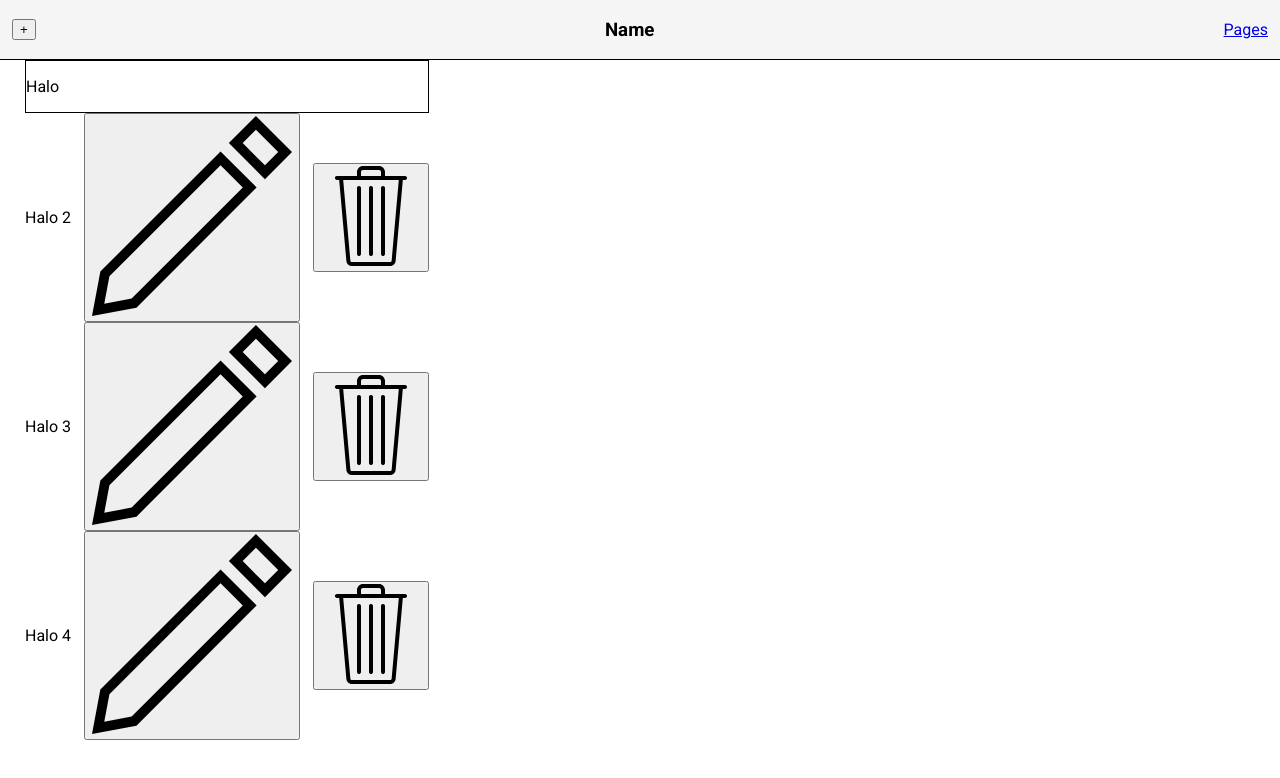
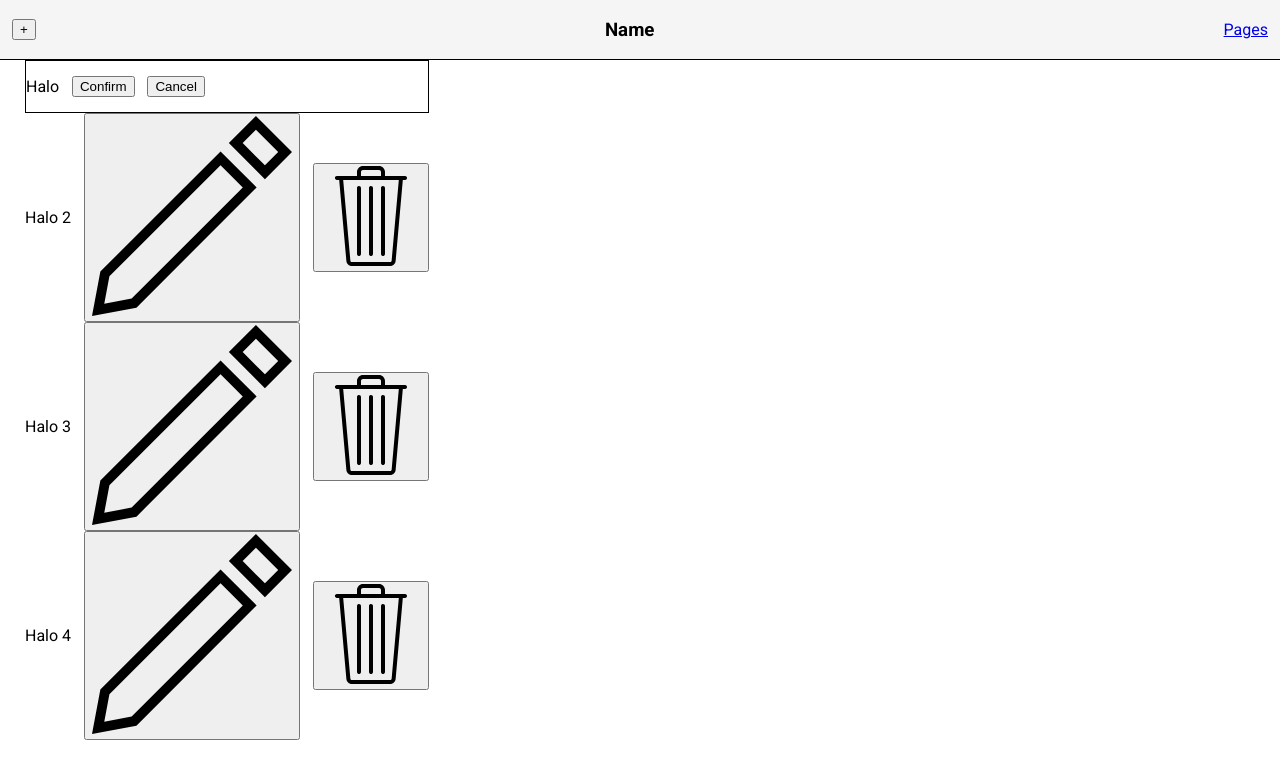
Before and after one commit to lekcik/websiteBuilder, a React (Vite) app in the folder websiteBuilder/: page /builder in a window 1280 px wide. Both pictures are taken after a click on the button 178 px from the left and 164 px from the top of the page. Shown: the top 778 px of the page. Built offline with nearby package versions, Linux system fonts and the light colour scheme.

Commit message:
cancel edit func added

```diff
--- a/websiteBuilder/src/components/UI/PagePrev.jsx
+++ b/websiteBuilder/src/components/UI/PagePrev.jsx
@@ -20,10 +20,12 @@ function StaticElem({data, index, editElement, removeElement}) {
     );
 }
 
-function EditedElem({data, index}) {
+function EditedElem({data, index, cancelEditElement}) {
     return(
         <>
             <EditingParser data={data} index={index} />
+            <button>Confirm</button>
+            <button onClick={() => {cancelEditElement(index)}}>Cancel</button>
         </>
     );
 }
@@ -55,6 +57,15 @@ function PagePrev({ showAddElement, setAddElement }) {
         editMode.current = true;
     }
 
+    function cancelEditElement(index) {
+        const updatedArray = pageElements.map((element, i) => {
+            return { ... element, editing: false };
+        });
+
+        setPageElements(updatedArray);
+        editMode.current = false;
+    }
+
     return (
         <section className='pagePrev'>
             {/* {editMode.current ? <button>Test</button> : null} */}
@@ -64,7 +75,7 @@ function PagePrev({ showAddElement, setAddElement }) {
                     <section className={`elementContainer editing-${data.editing}`} key={index}>
                         {
                             data.editing
-                            ? <EditedElem data={data} index={index} />
+                            ? <EditedElem data={data} index={index} cancelEditElement={cancelEditElement} />
                             : <StaticElem data={data} index={index} editElement={editElement} removeElement={removeElement} />
                         }
                     </section>
```
